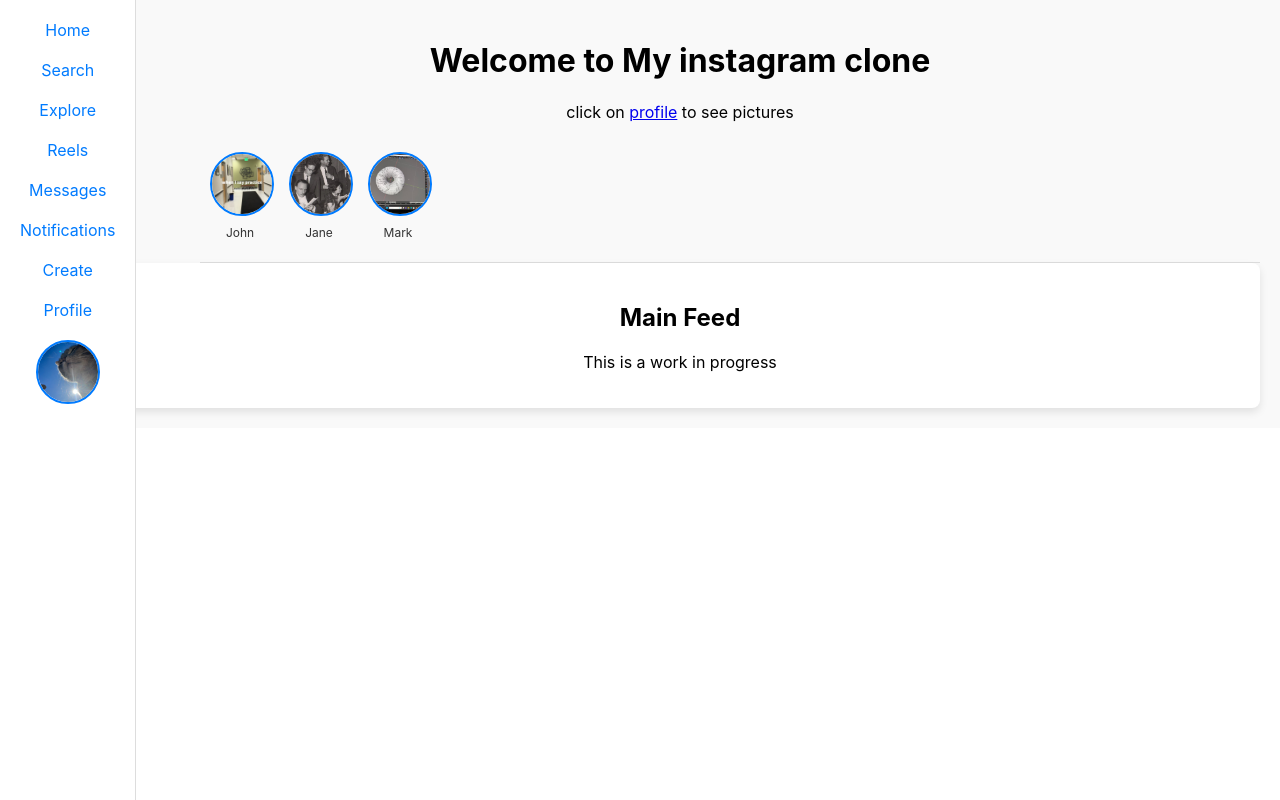
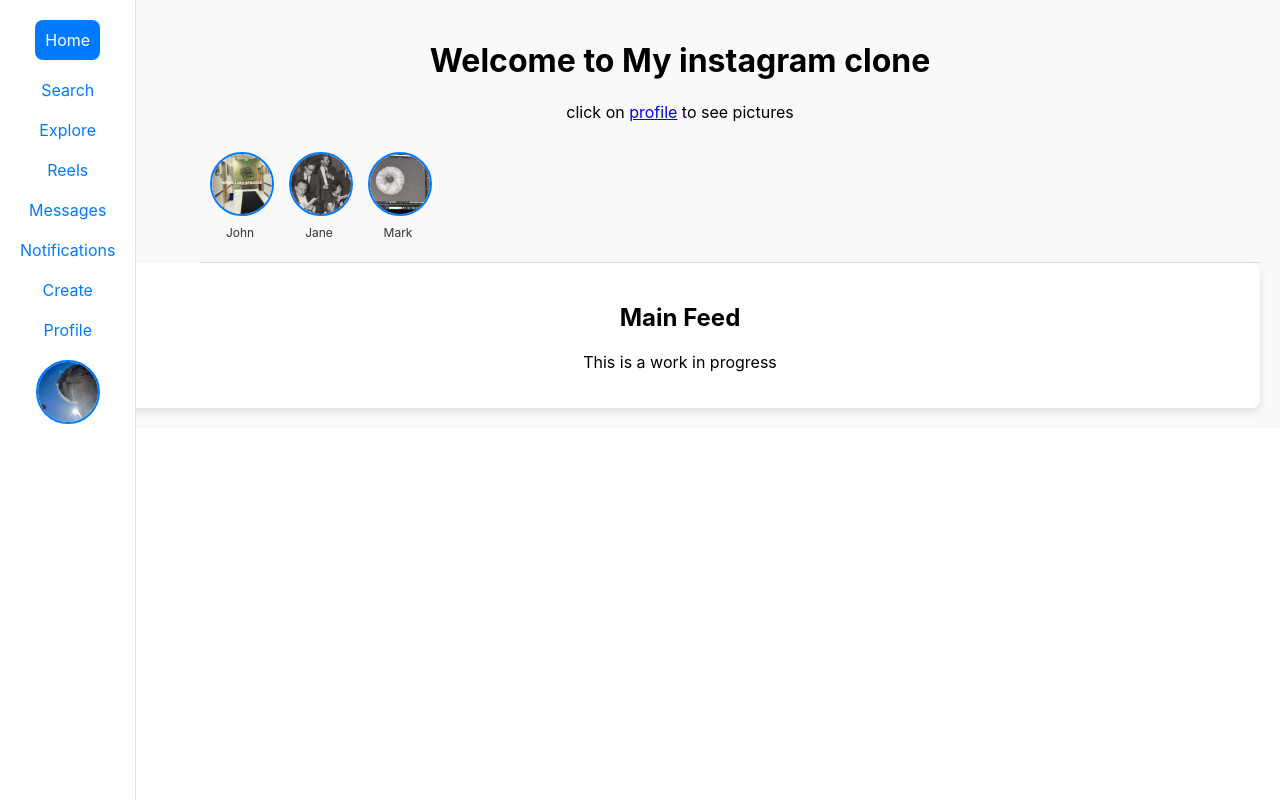
Before and after one commit to hoangnamtbp/hoangnamtbp.github.io, a React (Create React App) app: page / in a window 1280 px wide. Built offline with nearby package versions, Linux system fonts and the light colour scheme.

Commit message:
update navigation bar with navlink

```diff
--- a/src/App.js
+++ b/src/App.js
@@ -6,7 +6,7 @@ import Header from './components/Header';
 import HomePage from './components/HomePage';
 import ProfilePage from './components/ProfilePage';
 import Navigation from './components/Navigation';
-import Stories from './components/Stories';
+// import Stories from './components/Stories';
 import "./App.css";
 import ImageLoader from './components/ImageLoader';
 
@@ -16,37 +16,15 @@ const App = () => {
   //   { imageUrl: './assets/IMG_4948.jpeg', caption: 'Second post!' },
   // ];
 
-  const stories = [
-    { image: './assets/scene00001.png' , name: 'John' },
-    { image: './assets/IMG_4373.JPEG', name: 'Jane' },
-    { image: './assets/IMG_4248.JPEG', name: 'Mark' },
-  ];
+  // const stories = [
+  //   { image: './assets/scene00001.png' , name: 'John' },
+  //   { image: './assets/IMG_4373.JPEG', name: 'Jane' },
+  //   { image: './assets/IMG_4248.JPEG', name: 'Mark' },
+  // ];
 
 
   return (
-    // <div>
-    //   <Header />
-    //   <Navigation
-    //     profileImage='./assets/profile.JPEG'
-    //   />
 
-    //   <div style={{ marginLeft: '100px', marginTop: '10px' }}>
-    //     <Stories stories={stories} />
-    //   </div>
-
-
-    //   {/* <div style={feedStyle}>
-    //     {posts.map((post, index) => (
-    //       <Post key={index} post={post} />
-    //     ))}
-    //   </div> */}
-    //   {/* <div className="post-grid">
-    //     {posts.map((post, index) => (
-    //       <Post key={index} post={post} />
-    //     ))}
-    //   </div> */}
-    //   <ImageLoader />
-    // </div>
     <Router>
       <div>
         {/* Render the Navigation component */}
--- a/src/components/Navigation.js
+++ b/src/components/Navigation.js
@@ -1,4 +1,4 @@
-import { Link } from 'react-router-dom';
+import { NavLink, Link } from 'react-router-dom';
 import '../styles/Navigation.css';
 // import React from 'react';
 
@@ -6,51 +6,119 @@ import '../styles/Navigation.css';
 
 const Navigation = () => {
     return (
-        // <nav className="nav">
+//         // <nav className="nav">
 
-        // <div className="nav-items"> {/* Use the "nav-items" CSS class */}
-        //   <a href="#home" className="nav-link">Home</a> {/* Use the "nav-link" CSS class */}
-        //   <a href="#search" className="nav-link">Search</a>
-        //   <a href="#explore" className="nav-link">Explore</a>
-        //   <a href="#reels" className="nav-link">Reels</a>
-        //   <a href="#messages" className="nav-link">Messages</a>
-        //   <a href="#notifications" className="nav-link">Notifications</a>
-        //   <a href="#profile" className="nav-link">Profile</a>
-        //   <a href="#create" className="nav-link">Create</a>
-        // </div>
+//         // <div className="nav-items"> {/* Use the "nav-items" CSS class */}
+//         //   <a href="#home" className="nav-link">Home</a> {/* Use the "nav-link" CSS class */}
+//         //   <a href="#search" className="nav-link">Search</a>
+//         //   <a href="#explore" className="nav-link">Explore</a>
+//         //   <a href="#reels" className="nav-link">Reels</a>
+//         //   <a href="#messages" className="nav-link">Messages</a>
+//         //   <a href="#notifications" className="nav-link">Notifications</a>
+//         //   <a href="#profile" className="nav-link">Profile</a>
+//         //   <a href="#create" className="nav-link">Create</a>
+//         // </div>
 
-        //   <div className="profile-container">
-        //     <img
-        //       src="./assets/profile.JPEG"
-        //       alt="Profile"
-        //       className="profile-image"
-        //       />
+//         //   <div className="profile-container">
+//         //     <img
+//         //       src="./assets/profile.JPEG"
+//         //       alt="Profile"
+//         //       className="profile-image"
+//         //       />
 
-        //   </div>
-        // </nav>
+//         //   </div>
+//         // </nav>
+//         <nav className="nav">
+//         <div className="nav-items"> {/* Use the "nav-items" CSS class */}
+//           <Link to="/" className="nav-link">Home</Link> {/* Use Link for routing */}
+//           <Link to="/search" className="nav-link">Search</Link> {/* Replace href with to */}
+//           <Link to="/explore" className="nav-link">Explore</Link>
+//           <Link to="/reels" className="nav-link">Reels</Link>
+//           <Link to="/messages" className="nav-link">Messages</Link>
+//           <Link to="/notifications" className="nav-link">Notifications</Link>
+//           <Link to="/create" className="nav-link">Create</Link>
+//           <Link to="/profile" className="nav-link">Profile</Link>
+//         </div>
+//         <div className="profile-container">
+//           <Link to="/profile">
+//           <img
+//             src="./assets/profile.JPEG" // Ensure the path to the image is correct
+//             alt="Profile"
+//             className="profile-image"
+//           />
+//           </Link>
+//         </div>
+//       </nav>
+
+//     );
+// };
 <nav className="nav">
-        <div className="nav-items"> {/* Use the "nav-items" CSS class */}
-          <Link to="/" className="nav-link">Home</Link> {/* Use Link for routing */}
-          <Link to="/search" className="nav-link">Search</Link> {/* Replace href with to */}
-          <Link to="/explore" className="nav-link">Explore</Link>
-          <Link to="/reels" className="nav-link">Reels</Link>
-          <Link to="/messages" className="nav-link">Messages</Link>
-          <Link to="/notifications" className="nav-link">Notifications</Link>
-          <Link to="/create" className="nav-link">Create</Link>
-          <Link to="/profile" className="nav-link">Profile</Link>
+      <div className="nav-items">
+        <NavLink
+          to="/"
+          className={({ isActive }) => (isActive ? 'nav-link active' : 'nav-link')}
+        >
+          Home
+        </NavLink>
+        <NavLink
+          to="/search"
+          className={({ isActive }) => (isActive ? 'nav-link active' : 'nav-link')}
+        >
+          Search
+        </NavLink>
+        <NavLink
+          to="/explore"
+          className={({ isActive }) => (isActive ? 'nav-link active' : 'nav-link')}
+        >
+          Explore
+        </NavLink>
+        <NavLink
+          to="/reels"
+          className={({ isActive }) => (isActive ? 'nav-link active' : 'nav-link')}
+        >
+          Reels
+        </NavLink>
+        <NavLink
+          to="/messages"
+          className={({ isActive }) => (isActive ? 'nav-link active' : 'nav-link')}
+        >
+          Messages
+        </NavLink>
+        <NavLink
+          to="/notifications"
+          className={({ isActive }) => (isActive ? 'nav-link active' : 'nav-link')}
+        >
+          Notifications
+        </NavLink>
+        <NavLink
+          to="/create"
+          className={({ isActive }) => (isActive ? 'nav-link active' : 'nav-link')}
+        >
+          Create
+        </NavLink>
+        <NavLink
+          to="/profile"
+          className={({ isActive }) => (isActive ? 'nav-link active' : 'nav-link')}
+        >
+          Profile
+        </NavLink>
       </div>
       <div className="profile-container">
+        <Link
+          to="/profile"
+        >
           <img
             src="./assets/profile.JPEG" // Ensure the path to the image is correct
             alt="Profile"
             className="profile-image"
           />
+        </Link>
       </div>
     </nav>
-
   );
 };
 
 
 
+
 export default Navigation;
--- a/src/styles/Navigation.css
+++ b/src/styles/Navigation.css
@@ -38,3 +38,14 @@
     align-items: center;
     width: 100%;
   }
+
+  .nav-link.active {
+    color: #fff; /* Active link text color */
+    background-color: #007bff; /* Active link background */
+    border-radius: 8px; /* Round corners for the active link */
+    padding: 10px; /* Add padding to active link */
+  }
+
+  .nav-link:hover {
+    color: #0056b3; /* Darker color on hover */
+  }
```
Lines whose indentation alone changed are shown as unchanged.
